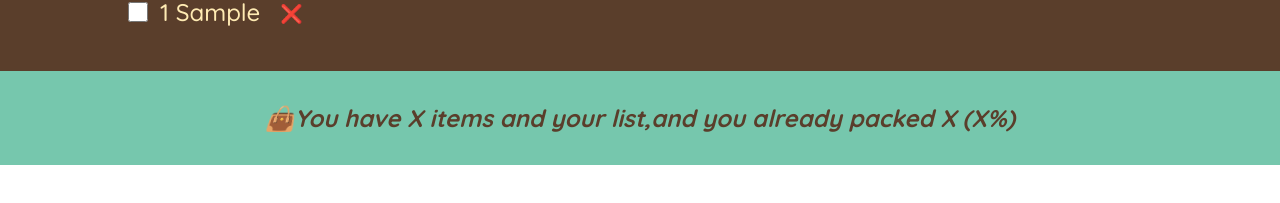
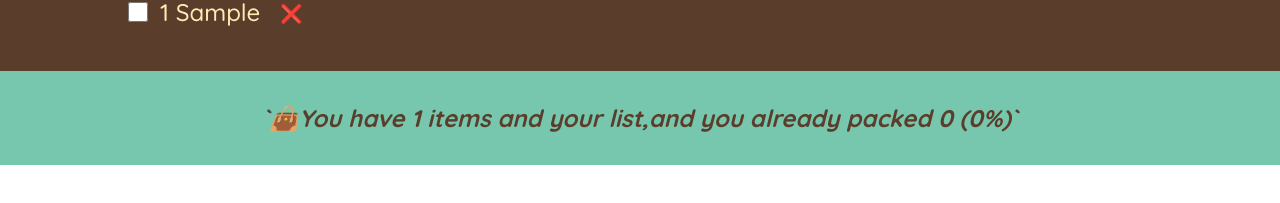
Before and after one commit to SaeedAbi/travel, a React (Create React App) app: page / in a window 1280 px wide. Both pictures are taken after typing "Sample" into the empty fields and a click on the button "ADD". Shown: the part 325-528 px from the top of the page. Built offline with nearby package versions, Linux system fonts and the light colour scheme.

Commit message:
:zap: rendering stats

```diff
--- a/src/Components/layout/index.js
+++ b/src/Components/layout/index.js
@@ -8,6 +8,7 @@
 
 const Layout=()=>{
     const [items,setItems]=useState([])
+
 
     const handleAddItems=(item)=>{
         setItems(items=>[...items,item])
@@ -24,7 +25,7 @@
         <Logo/>
         <Form onAddItems={handleAddItems} />
         <PackingList item={items} onDeleteItems={handleDeleteItem} onToggleitems={handleToggleitem}/>
-        <Stats/>
+        <Stats items={items}/>
     </div>
 }
 
--- a/src/Components/stats/index.js
+++ b/src/Components/stats/index.js
@@ -1,15 +1,18 @@
 import React from "react";
 import "../../index.css"
 
-const initialItems = [
-    { id: 1, description: "Passports", quantity: 2, packed: false },
-    { id: 2, description: "Socks", quantity: 12, packed: false },
-];
 
-function Stats(){
+function Stats({items}){
+    if (!items.length) return <p className="stats"><em>Start adding items</em></p>
+    const numItems=items.length
+    const numPacked=items.filter(item=>item.packed).length
+    const percentage=Math.round(numPacked/numItems*100)
+
     return <footer className="stats">
-        <em>👜You have X items and your list,and you already packed X (X%) </em>
-    </footer>
+        {percentage===100 ?'You got everything! Ready to go ✈️':
+        <em>`👜You have {numItems} items and your list,and you already packed {numPacked} ({percentage}%)` </em>
+        }
+        </footer>
 }
 
 export default Stats
```
